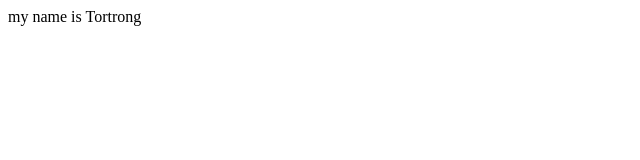
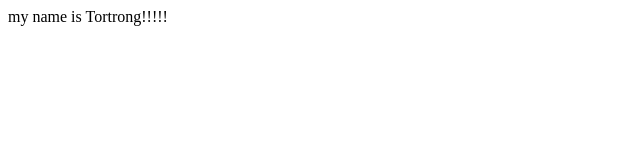
Before and after one commit to tyang019/first-github-project, a plain HTML site: page index2.html in a window 1280 px wide. Shown: the full height of the page, 0-640 px from the left. Drawn offline with Linux system fonts and the light colour scheme.

Commit message:
Emphasized the name

```diff
--- a/index2.html
+++ b/index2.html
@@ -6,6 +6,6 @@
     <title>Document</title>
 </head>
 <body>
-    my name is Tortrong
+    my name is Tortrong!!!!!
 </body>
 </html>
```
